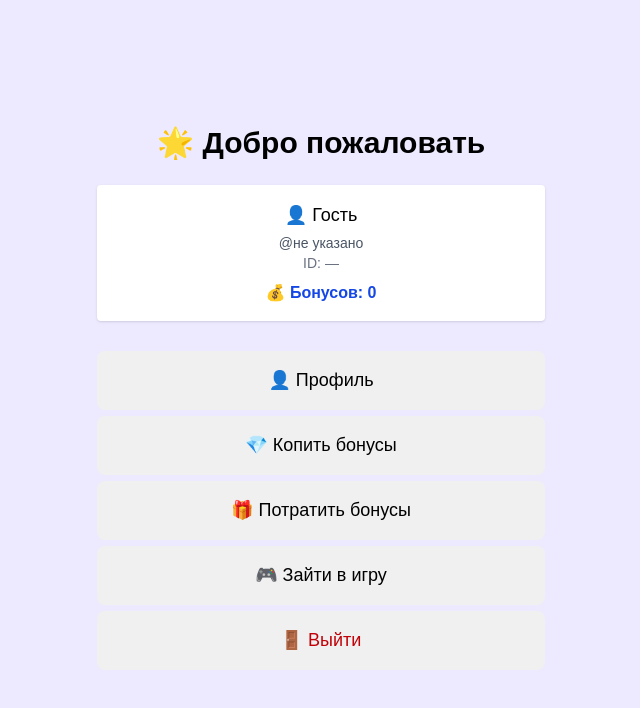
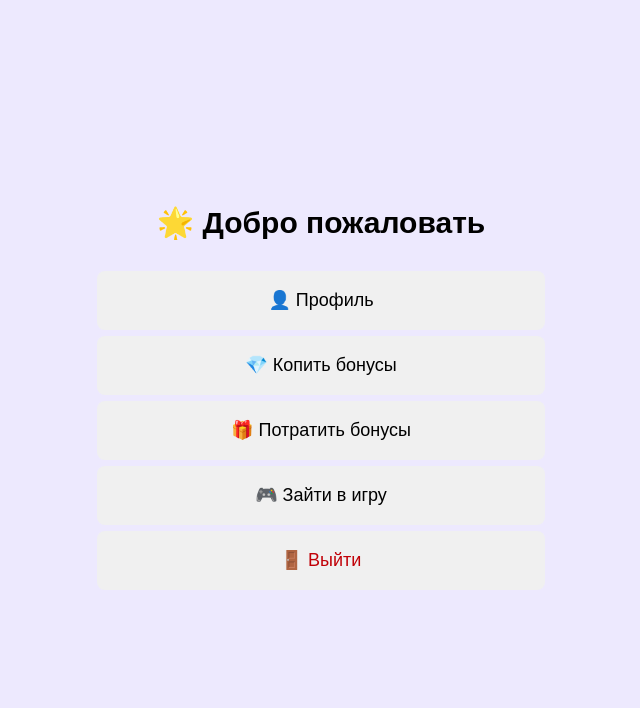
Before and after one commit to Poco-dev/project, a Vue app: page / in a window 1280 px wide. Shown: the top 708 px of the page, without its empty margins (319-959 px from the left). Built offline with nearby package versions, Linux system fonts and the light colour scheme.

Commit message:
Update App.vue

```diff
--- a/src/App.vue
+++ b/src/App.vue
@@ -57,13 +57,6 @@ export default {
       🌟 Добро пожаловать
     </h1>
 
-    <div class="text-center mb-6 bg-white p-4 rounded shadow w-full max-w-md">
-      <div class="text-lg font-medium mb-1">👤 {{ user?.first_name || 'Гость' }}</div>
-      <div class="text-sm text-gray-600">@{{ user?.username || 'не указано' }}</div>
-      <div class="text-sm text-gray-500">ID: {{ user?.id || '—' }}</div>
-      <div class="mt-2 text-blue-700 font-semibold">💰 Бонусов: {{ bonuses }}</div>
-    </div>
-
     <div class="menu w-full max-w-md">
       <div class="menu-item" @click="profile">👤 Профиль</div>
       <div class="menu-item" @click="saveBonus">💎 Копить бонусы</div>
```
